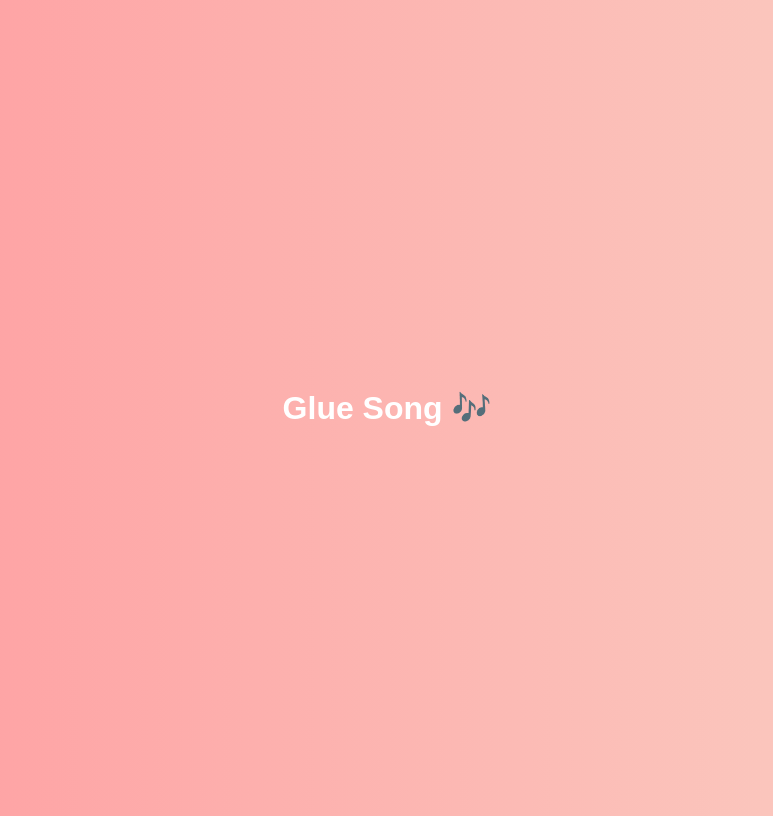
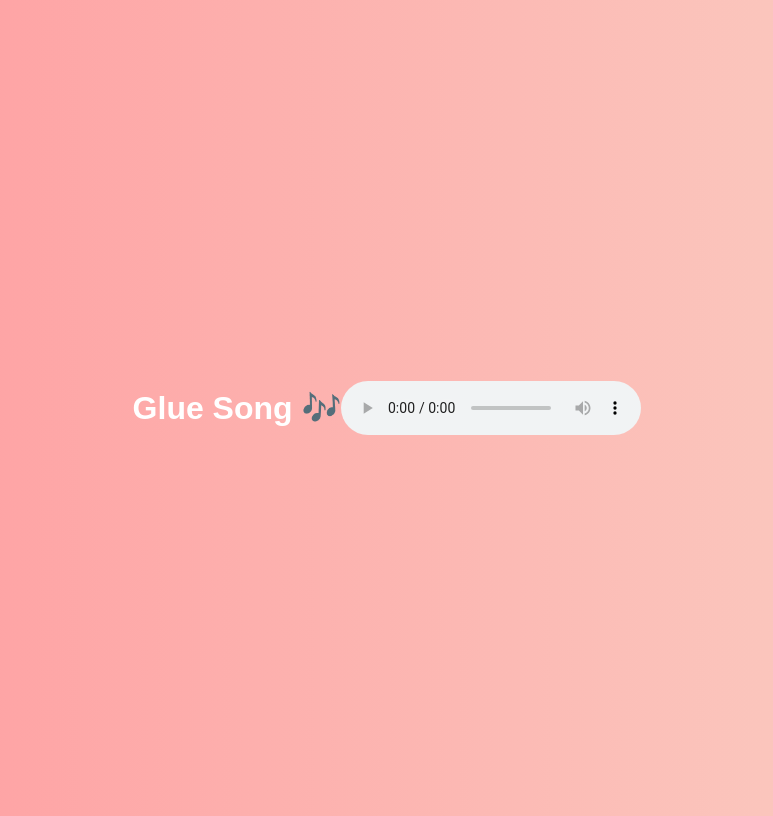
Before and after one commit to ulfi-latif/glue-song, a plain HTML site: page index.html in a window 1280 px wide. Shown: the whole page, without its empty margins (253-1026 px from the left). Drawn offline with Linux system fonts and the light colour scheme.

Commit message:
Update index.html

```diff
--- a/index.html
+++ b/index.html
@@ -9,6 +9,7 @@
 <body>
     <h1>Glue Song 🎶</h1>
     <!-- Audio Player (Autoplay Saat Dibuka) -->
+    <audio id="song" controls>
     <audio id="song" autoplay>
         <source src="https://www.dropbox.com/scl/fi/v5iqbiyjjn5m9flcgprzu/Glue-Song-Beabadoobee.m4a?raw=1" type="audio/mp4">
         Browser kamu tidak mendukung audio.
```
